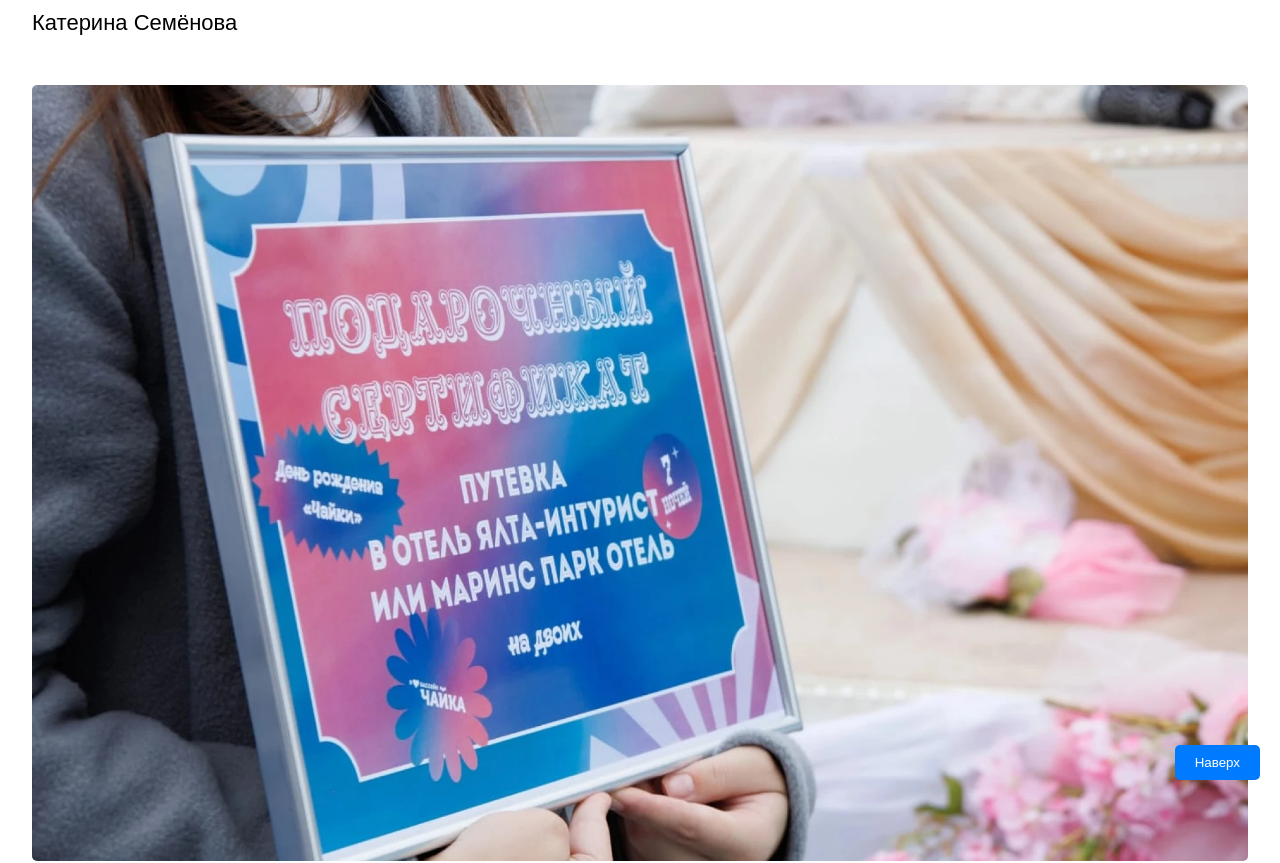
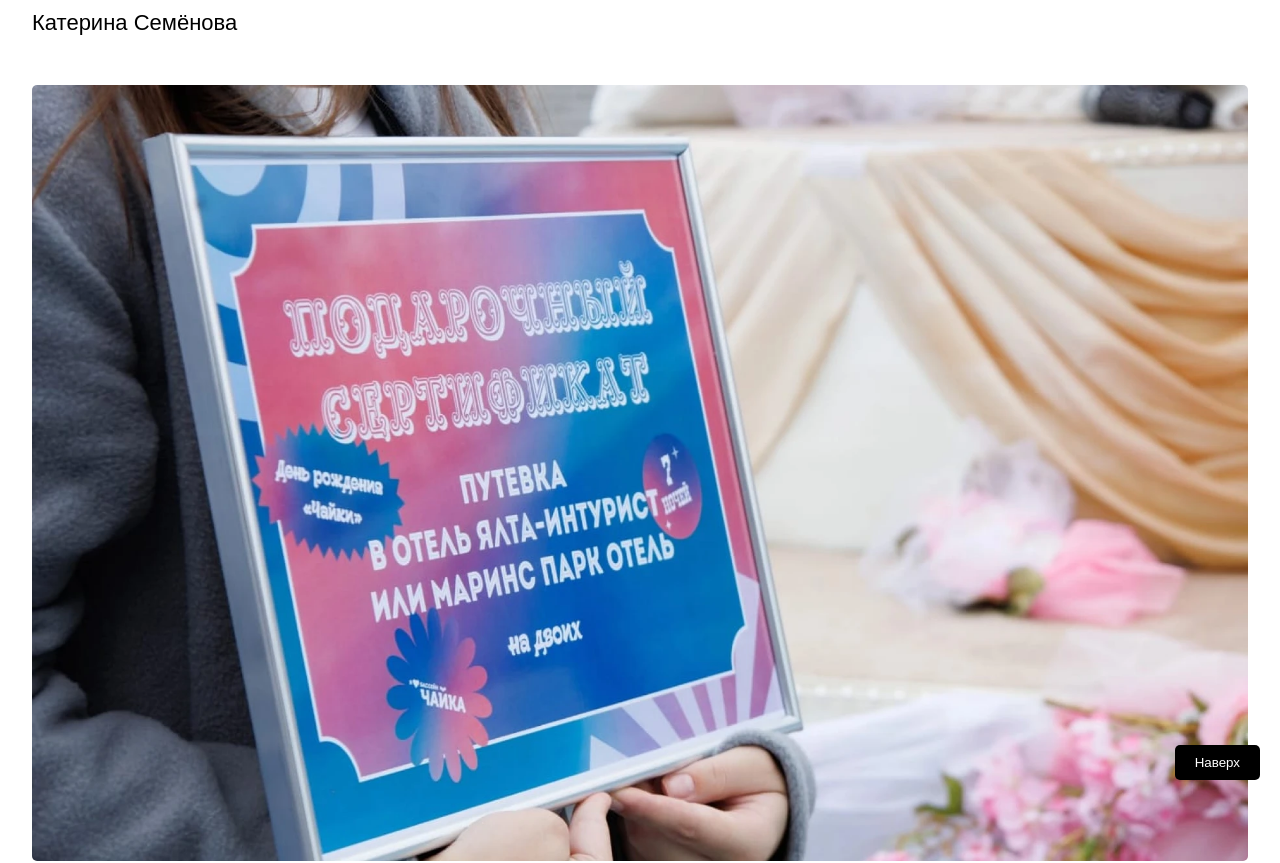
Before and after one commit to i0ji/p_semenova_next, a Next.js app: page / in a window 1280 px wide. Shown: the top 863 px of the page. Built offline with nearby package versions, Linux system fonts and the light colour scheme.

Commit message:
feature: scroll button

```diff
--- a/src/components/Footer/Footer.module.scss
+++ b/src/components/Footer/Footer.module.scss
@@ -47,7 +47,7 @@
       bottom: 20px;
       right: 20px;
       padding: 10px 20px;
-      background-color: #007bff;
+      background-color: black;
       color: white;
       border: none;
       border-radius: 5px;
@@ -57,11 +57,7 @@
     }
 
     .scroll_button:hover {
-      background-color: #0056b3;
-    }
-
-    .scroll_button {
-      display: block;
+      background-color: gray;
     }
 
   }
--- a/src/components/Footer/Footer.tsx
+++ b/src/components/Footer/Footer.tsx
@@ -10,7 +10,7 @@
     const handleScroll = () => {
       const isBottom =
         window.innerHeight + window.scrollY >= document.body.offsetHeight;
-
+        console.log(window.innerHeight + window.scrollY)
       setShowButton(isBottom);
     };
 
--- a/src/components/Slides/Slides.tsx
+++ b/src/components/Slides/Slides.tsx
@@ -37,7 +37,6 @@
               className={styles.slide__image}
               width={1600}
               height={900}
-              layout="responsive"
             />
             <button
               className={styles.slide__leftArrow}
```
